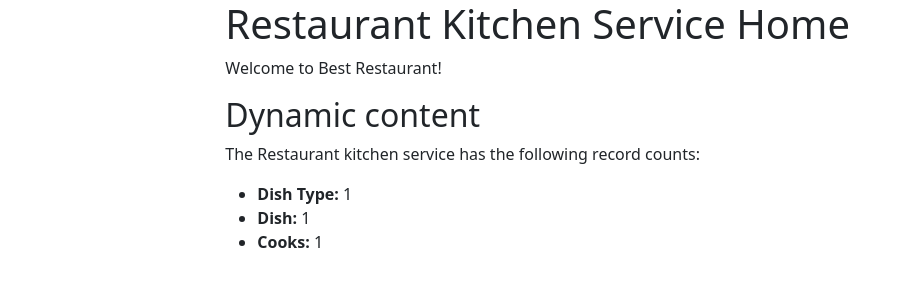
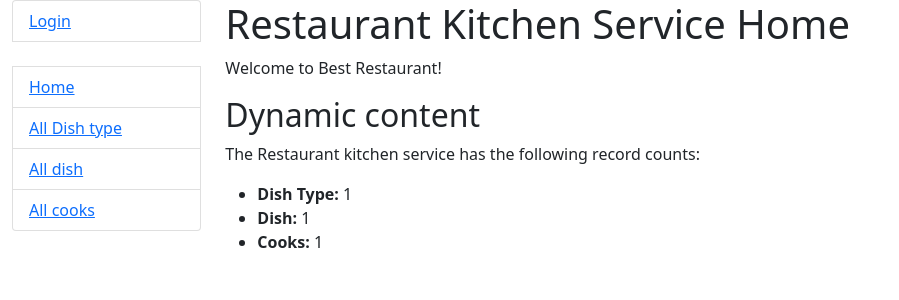
Before and after one commit to roma-mechanic/Restaurant-Kitchen-Service, a Django app: template templates/kitchen/index.html in a window 1280 px wide. Shown: the top 300 px of the page, without its empty margins (0-899 px from the left). Run offline with Django 4.2, Linux system fonts and the light colour scheme; the template is opened without the code that fills it: most values are stand-ins (such as "Sample title", 1, 10 or a date in 2020).

Commit message:
modified sidebar

```diff
--- a/templates/includes/sidebar.html
+++ b/templates/includes/sidebar.html
@@ -1,10 +1,15 @@
-<!DOCTYPE html>
-<html lang="en">
-<head>
-    <meta charset="UTF-8">
-    <title>Title</title>
-</head>
-<body>
+<ul class="sidebar-nav list-group">
+  {% if user.is_authenticated %}
+    <li class="list-group-item">User: <a href="{{ user.get_absolute_url }}">{{ user.get_username }}</a></li>
+    <li class="list-group-item"><a href="{% url 'logout'%}?next={{request.path}}">Logout</a></li>
+  {% else %}
+    <li class="list-group-item"><a href="{% url 'login'%}?next={{request.path}}">Login</a></li>
+  {% endif %}
 
-</body>
-</html>
+  <br>
+
+  <li class="list-group-item"><a href="{% url 'kitchen:index' %}">Home</a></li>
+  <li class="list-group-item"><a href="{% url 'kitchen:dish-type-list' %}">All Dish type</a></li>
+  <li class="list-group-item"><a href="{% url 'kitchen:dish-list' %}">All dish</a></li>
+  <li class="list-group-item"><a href="{% url 'kitchen:cooks-list' %}">All cooks</a></li>
+</ul>
```
